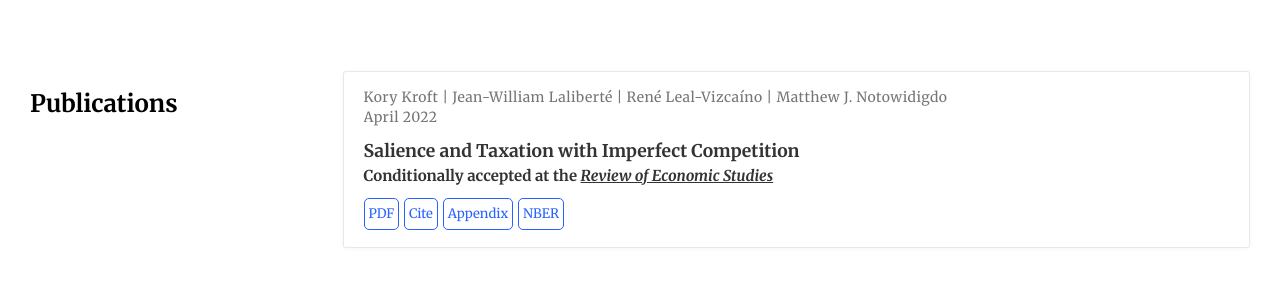
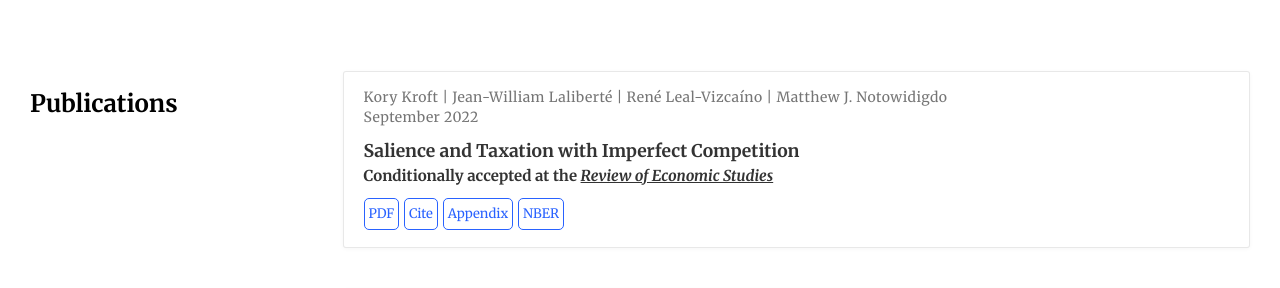
Before and after one commit to korykroft/korykroft.github.io, a Jekyll site: the page built from research/index.html, in a window 1280 px wide and 900 px high, scrolled down 539 px. Shown: the part 152-440 px from the top of the window. Built offline with Jekyll 4.4.1, drawn with Linux system fonts in a browser that asks for light colours.

Commit message:
Update index.html

```diff
--- a/research/index.html
+++ b/research/index.html
@@ -103,14 +103,14 @@
       <div>
         <span>Kory Kroft</span> | <span>Jean-William Lalibert&eacute;</span> | <span>Ren&eacute; Leal-Vizca&iacute;no</span> | <span>Matthew J. Notowidigdo</span>
       </div>
-      <span class="article-date">April 2022</span>
+      <span class="article-date">September 2022</span>
     </div>
     <h3 class="article-title mb-1 mt-3">Salience and Taxation with Imperfect Competition</h3>
     <div class="article-style">
       <p><strong>Conditionally accepted at the <ins><em>Review of Economic Studies</em></ins></strong>
     </div>
     <div class="btn-links">
-      <a class="btn btn-outline-primary my-1 mr-1 btn-sm" href="/files/KLLN Tax Salience apr2022.pdf" target="_blank" rel="noopener">PDF</a>
+      <a class="btn btn-outline-primary my-1 mr-1 btn-sm" href="/files/KLLN Tax Salience sept2022.pdf" target="_blank" rel="noopener">PDF</a>
       <a class="btn btn-outline-primary my-1 mr-1 btn-sm" href="/files/bib/bib_KLLN.txt" target="_blank" rel="noopener">Cite</a>
       <a class="btn btn-outline-primary my-1 mr-1 btn-sm" href="/files/KLLN Tax Salience apr2021 (Online Appendix).pdf" target="_blank" rel="noopener">Appendix</a>
       <a class="btn btn-outline-primary my-1 mr-1 btn-sm" href="https://www.nber.org/papers/w27409" target="_blank" rel="noopener">NBER</a>
```
